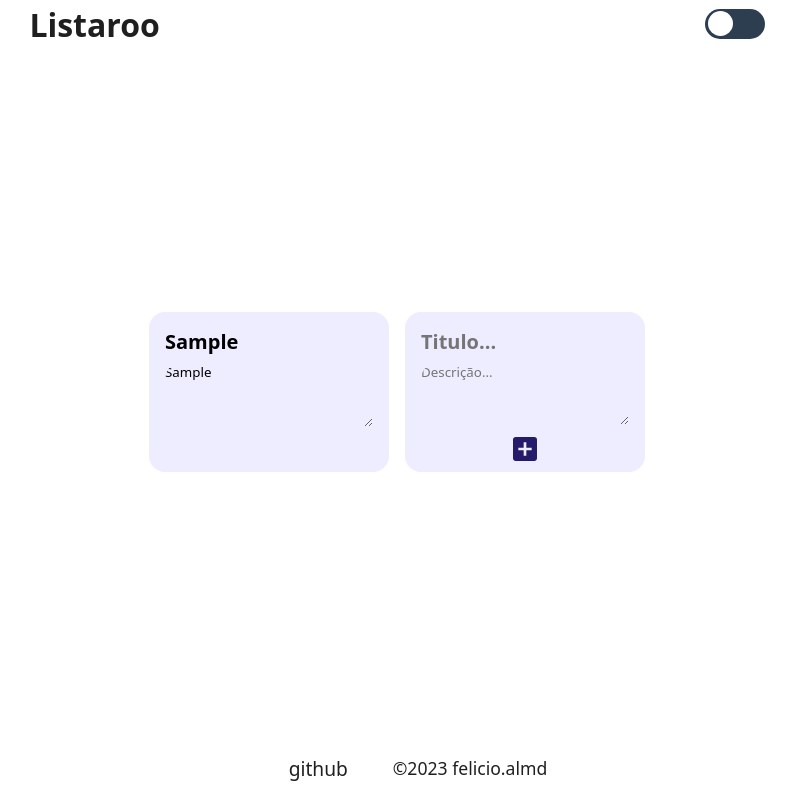
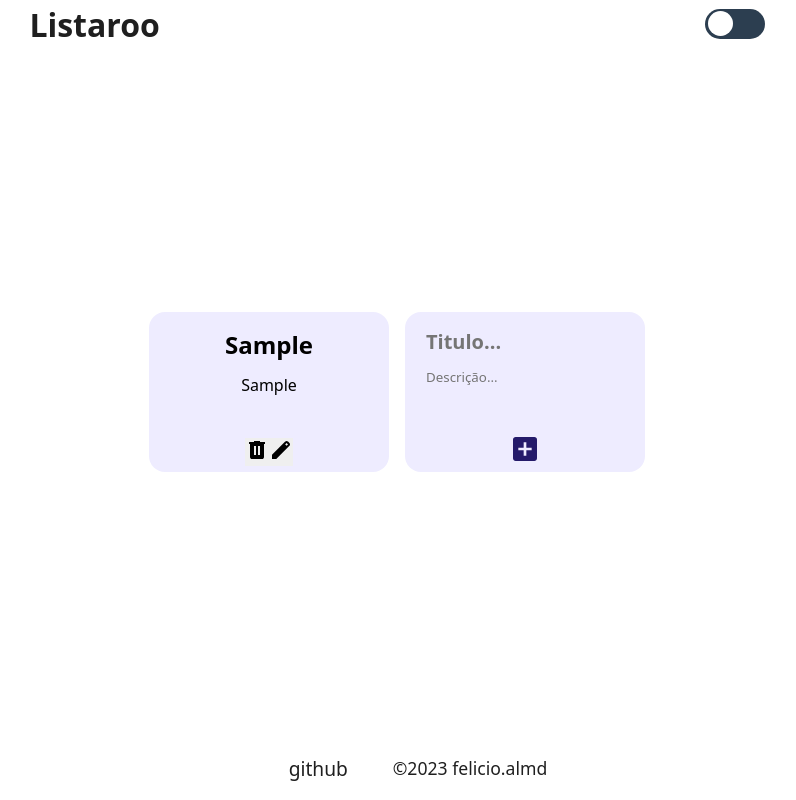
Before and after one commit to felicio-almd/listaroo, a React (Vite) app: page / in a window 1280 px wide. Both pictures are taken after typing "Sample", "Sample" into the empty fields and a click on the button 640 px from the left and 450 px from the top of the page. Shown: the whole page, without its empty margins (243-1039 px from the left). Built offline with nearby package versions, Linux system fonts and the light colour scheme; some icons are missing.

Commit message:
form and card update

```diff
--- a/src/App.css
+++ b/src/App.css
@@ -1,7 +1,5 @@
 @import "./index.css";
 
 body {
-  /* background: var(--white); */
-  /* color: var(--black); */
-  /* position: relative; */
+  font-size: 1.5rem;
 }
--- a/src/components/TaskCard/index.jsx
+++ /dev/null
@@ -1,73 +0,0 @@
-import './TaskCard.css'
-import { Icon } from '@iconify/react';
-import { useState } from "react";
-import { v4 as uuidv4 } from 'uuid';
-
-uuidv4();
-
-function TaskCard () {
-    const [tasks, setTasks] = useState([]);
-
-    const Tasks = () => {
-        const [newTask, setNewTask] = useState({ title: '', description: '' });
-
-        const handleSubmit = (e) => {
-            e.preventDefault();
-            addTask(newTask);
-            setNewTask({ title: '', description: '' }); // Limpar os campos do novo formulário
-        };
-
-        const addTask = (task) => {
-            setTasks((prevTasks) => [...prevTasks, { ...task, id: uuidv4(), completed: false, isEditing: false }]);
-        };
-
-        return (
-            <>
-            <form onSubmit={handleSubmit} className="task__form">
-                <input
-                    type="text"
-                    className="task__title"
-                    placeholder="Titulo..."
-                    value={newTask.title}
-                    onChange={(e) => setNewTask({ ...newTask, title: e.target.value })}
-                    required
-                />
-                <textarea
-                    type="text"
-                    className="task__description"
-                    placeholder="Descrição..."
-                    value={newTask.description}
-                    onChange={(e) => setNewTask({ ...newTask, description: e.target.value })}
-                    required
-                ></textarea>
-                <button type="submit" className="task__button__add">
-                    <Icon icon="material-symbols:add-box" width="32" height="32" />
-                </button>
-            </form>
-
-            </>
-        );
-
-    };
-
-    return (
-        <>
-
-            {tasks.map((task) => (
-
-                    <form key={task.id} className='task__form'>
-                    <input type='text' className='task__title' placeholder='Titulo...' value={task.title} readOnly />
-                    <textarea type='text' className='task__description' placeholder='Descrição...' value={task.description} readOnly></textarea>
-                    {/* <button type="submit" className="task__button__add">
-                        <Icon icon="material-symbols:add-box" width="32" height="32" />
-                    </button> */}
-                    </form>
-
-
-            ))}
-            <Tasks />
-        </>
-    );
-}
-
-export default TaskCard;
--- a/src/components/TaskCard/TaskCard.css
+++ b/src/components/Tasks/TaskCard.css
@@ -1,4 +1,3 @@
-
 /*Fazendo como formulario*/
 .task__form {
   width: 15rem;
@@ -17,18 +16,20 @@
 }
 
 .task__title{
+  padding: 0 5px;
   background: none;
   font-size: 20px;
   font-weight: bold;
 }
 
 .task__description{
-  border-radius: 1rem;
+  padding: 5px;
+  resize: none;
   height: 4rem;
   background: none;
   word-wrap: wrap;
 }
-.task__date__label{
+/* .task__date__label{
   font-size: 0.875rem;
 }
 .task__time {
@@ -39,7 +40,7 @@
 
 #dark .task__time {
   background-color: var(--dark-gray);
-}
+} */
 
 .task__button__add{
   background: none;
@@ -47,3 +48,38 @@
   cursor: pointer;
   color: var(--dark-blue);
 }
+
+/*PARA OS CARDS*/
+
+.task__card {
+  width: 15rem;
+  height: 10rem;
+  border-radius: 1rem;
+  display: flex;
+  flex-direction: column;
+  background-color: var(--light-blue);
+  padding: 1rem 1rem 0.2rem 1rem;
+  gap: 8px;
+}
+
+#dark .task__card {
+  background-color: var(--medium-blue);
+}
+
+.task__card__title{
+  color: var(--text);
+  padding: 0 5px;
+  background: none;
+  font-size: 1.5rem;
+  font-weight: bold;
+}
+
+.task__card__description{
+  color: var(--text);
+  font-size: 1rem;
+  padding: 5px;
+  resize: none;
+  height: 4rem;
+  background: none;
+  word-wrap: break-word;
+}
--- /dev/null
+++ b/src/components/Tasks/TaskCard.jsx
@@ -0,0 +1,21 @@
+import './TaskCard.css'
+import { Icon } from '@iconify/react';
+
+
+function TaskCard({ title, description, toggleComplete }) {
+    return (
+        <>
+            <div className='task__card'>
+                <p className="task__card__title">{title}</p>
+                <p className='task__card__description'>{description}</p>
+
+                <div>
+                    <button><Icon icon="material-symbols:delete" width="24" height="24" /></button>
+                    <button><Icon icon="material-symbols:edit" width="24" height="24" /></button>
+                </div>
+            </div>
+        </>
+    );
+}
+
+export default TaskCard;
--- /dev/null
+++ b/src/components/Tasks/TodoForm.jsx
@@ -0,0 +1,38 @@
+import './TaskCard.css';
+import { Icon } from '@iconify/react';
+
+
+function TodoForm({ addTask, newTitle, setNewTitle, newTask, setNewTask }) {
+    const handleSubmit = (e) => {
+        e.preventDefault();
+        addTask();
+    };
+
+    return (
+        <>
+            <form onSubmit={handleSubmit} className="task__form">
+                <input
+                    type="text"
+                    className="task__title"
+                    placeholder="Titulo..."
+                    value={newTitle}
+                    onChange={(e) => setNewTitle(e.target.value)}
+                    required
+                />
+                <textarea
+                    type="text"
+                    className="task__description"
+                    placeholder="Descrição..."
+                    value={newTask}
+                    onChange={(e) => setNewTask(e.target.value)}
+                    required
+                ></textarea>
+                <button type="submit" className="task__button__add">
+                    <Icon icon="material-symbols:add-box" width="32" height="32" />
+                </button>
+            </form>
+        </>
+    );
+}
+
+export default TodoForm;
--- /dev/null
+++ b/src/components/Tasks/TodoWrapper.jsx
@@ -0,0 +1,31 @@
+import './TaskCard.css';
+
+import { useState } from "react";
+import { v4 as uuidv4 } from 'uuid';
+
+import TodoForm from "./TodoForm";
+import TaskCard from './TaskCard';
+
+
+function TodoWrapper() {
+    const [tasks, setTasks] = useState([]);
+    const [newTask, setNewTask] = useState("");
+    const [newTitle, setNewTitle] = useState("");
+
+    const addTask = () => {
+        setTasks([...tasks, { id: uuidv4(), title: newTitle, description: newTask, completed: false, isEditing: false }]);
+        setNewTitle("");
+        setNewTask("");
+    };
+
+    return (
+        <>
+            {tasks.map((task) => (
+                <TaskCard key={task.id} title={task.title} description={task.description}/>
+            ))}
+            <TodoForm addTask={addTask} newTitle={newTitle} setNewTitle={setNewTitle} newTask={newTask} setNewTask={setNewTask} />
+        </>
+    );
+}
+
+export default TodoWrapper;
--- a/src/pages/Home/Home.css
+++ b/src/pages/Home/Home.css
@@ -1,9 +1,3 @@
-body {
-  font-size: 1.5rem;
-  /* background: var(--white); */
-}
-
-
 #light {
   background-color: var(--white);
 }
@@ -12,7 +6,7 @@ body {
   background-color: var(--black);
 }
 
-.body {
+.home__body {
   min-height: 100vh;
   display: flex;
   flex-direction: column;
--- a/src/pages/Home/index.jsx
+++ b/src/pages/Home/index.jsx
@@ -1,9 +1,10 @@
 import "./Home.css"
 import Header from "../../components/Header"
 import Footer from "../../components/Footer"
+import TodoWrapper from "../../components/Tasks/TodoWrapper"
 import { Toggle } from "../../components/Toggle"
 import { createContext, useEffect, useState } from "react"
-import TaskCard from "../../components/TaskCard"
+
 
 
 export const ThemeContext = createContext(null);
@@ -22,16 +23,15 @@ function Home () {
 
     return (
         <ThemeContext.Provider value={{ theme, toggleTheme }}>
-            <div id={theme} className="body">
+            <div id={theme} className="home__body">
             <Header>
                 <Toggle
                     toggled={theme === 'dark'} // Atualizado para verificar o tema atual
-
                     toggleTheme={toggleTheme}
                 />
             </Header>
             <section className='container' >
-                <TaskCard />
+                <TodoWrapper />
             </section>
             <Footer />
             </div>
```
Also changed, not shown: src/components/Tasks/EditTodoForm.jsx (added, +8 -0 lines).
